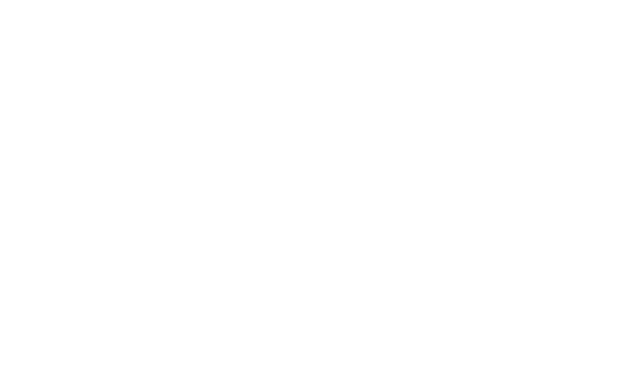
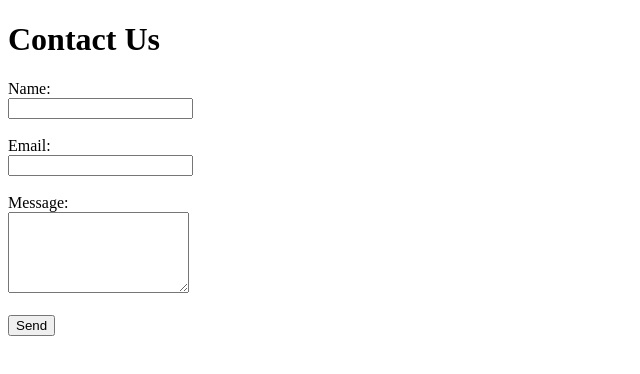
Before and after one commit to SohaanAli/practice1, a plain HTML site: page contact.html in a window 1280 px wide. Shown: the whole page, without its empty margins (0-640 px from the left). Drawn offline with Linux system fonts and the light colour scheme.

Commit message:
my practice is complete finally

```diff
--- a/contact.html
+++ b/contact.html
@@ -6,6 +6,19 @@
     <title>Contact</title>
 </head>
 <body>
+    <h1>Contact Us</h1>
 
+    <form>
+        <label for="name">Name:</label><br>
+        <input type="text" id="name" name="name" required><br><br>
+
+        <label for="email">Email:</label><br>
+        <input type="email" id="email" name="email" required><br><br>
+
+        <label for="message">Message:</label><br>
+        <textarea id="message" name="message" rows="5" required></textarea><br><br>
+
+        <button type="submit">Send</button>
+    </form>
 </body>
 </html>
```
